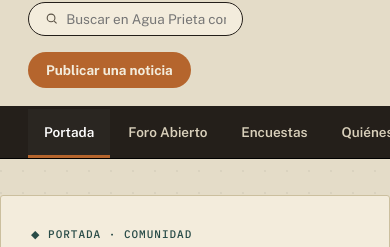
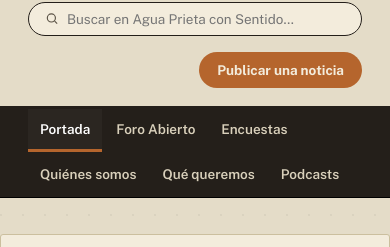
Before and after one commit to luis1376/aguaprietaconsentido, a website: page public/index.html in a window 390 px wide. Shown: the part 182-429 px from the top of the page. Drawn offline with nearby package versions, Linux system fonts and the light colour scheme; no server answers.

Commit message:
Arreglar menu principal desbordado en pantallas moviles

```diff
--- a/public/index.html
+++ b/public/index.html
@@ -527,10 +527,13 @@
   @media (max-width:600px){
     .masthead .wrap{flex-direction:column; align-items:flex-start;}
     .masthead-right{width:100%; justify-content:space-between;}
+    .search-box{width:100%;}
     .search-box input{width:100%;}
     .footer-grid{grid-template-columns:1fr;}
     .comment.reply{margin-left:14px;}
     .composer-row{flex-direction:column;}
+    nav.primary .wrap{flex-wrap:wrap; overflow-x:visible;}
+    nav.primary a{padding:10px 12px; flex:0 0 auto;}
   }
 </style>
 </head>
```
